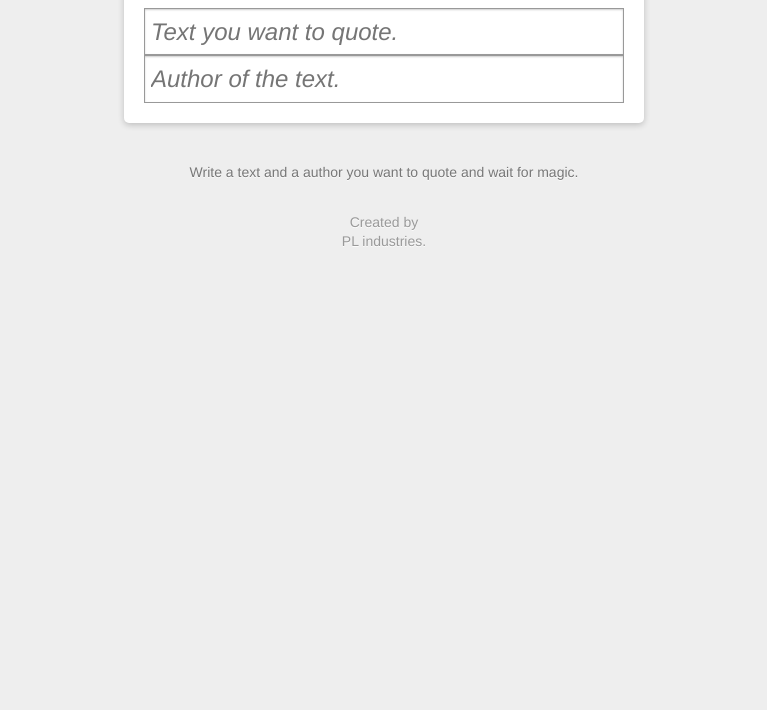
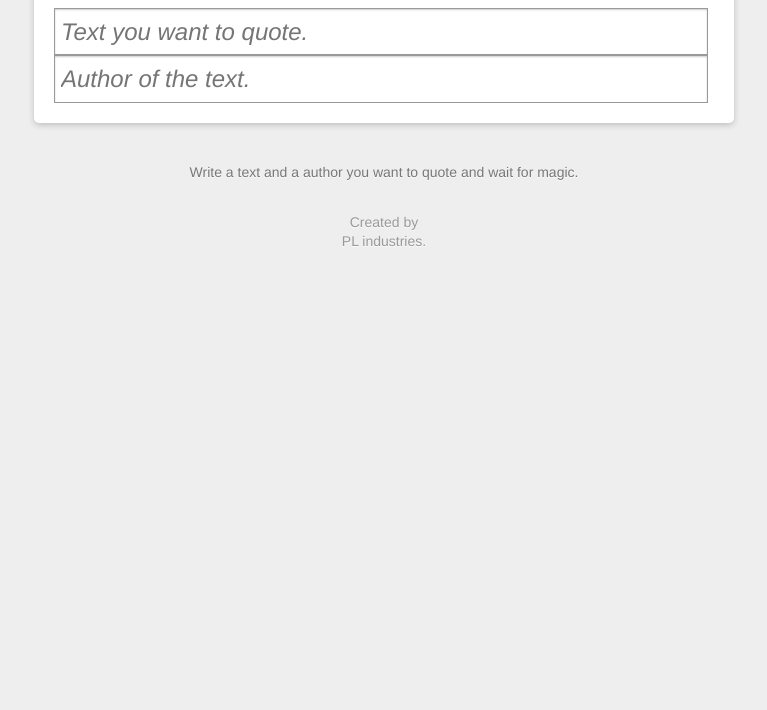
Before and after one commit to alexgcastro/quote_app, a plain HTML site: page index.html in a window 1280 px wide. Shown: the part 90-800 px from the top of the page, without its empty margins (256-1023 px from the left). Drawn offline with nearby package versions, Linux system fonts and the light colour scheme; no server answers.

Commit message:
Restructure the code to create each template in a function.
Add a blue template function and move all the template dependent
code there. Modify the css to use 650px as width.

```diff
--- a/quote.css
+++ b/quote.css
@@ -12,7 +12,7 @@ body {
 	line-height: 1.4em;
 	background: #eeeeee;
 	color: #333333;
-	width: 520px;
+	width: 700px;
 	margin: 0 auto;
 	-webkit-font-smoothing: antialiased;
 }
@@ -41,7 +41,7 @@ body {
 }
 
 #quoteapp input[type="text"] {
-	width: 466px;
+	width: 640px;
 	font-size: 24px;
 	font-family: inherit;
 	line-height: 1.4em;
```
Also changed, not shown: 1 other file.
